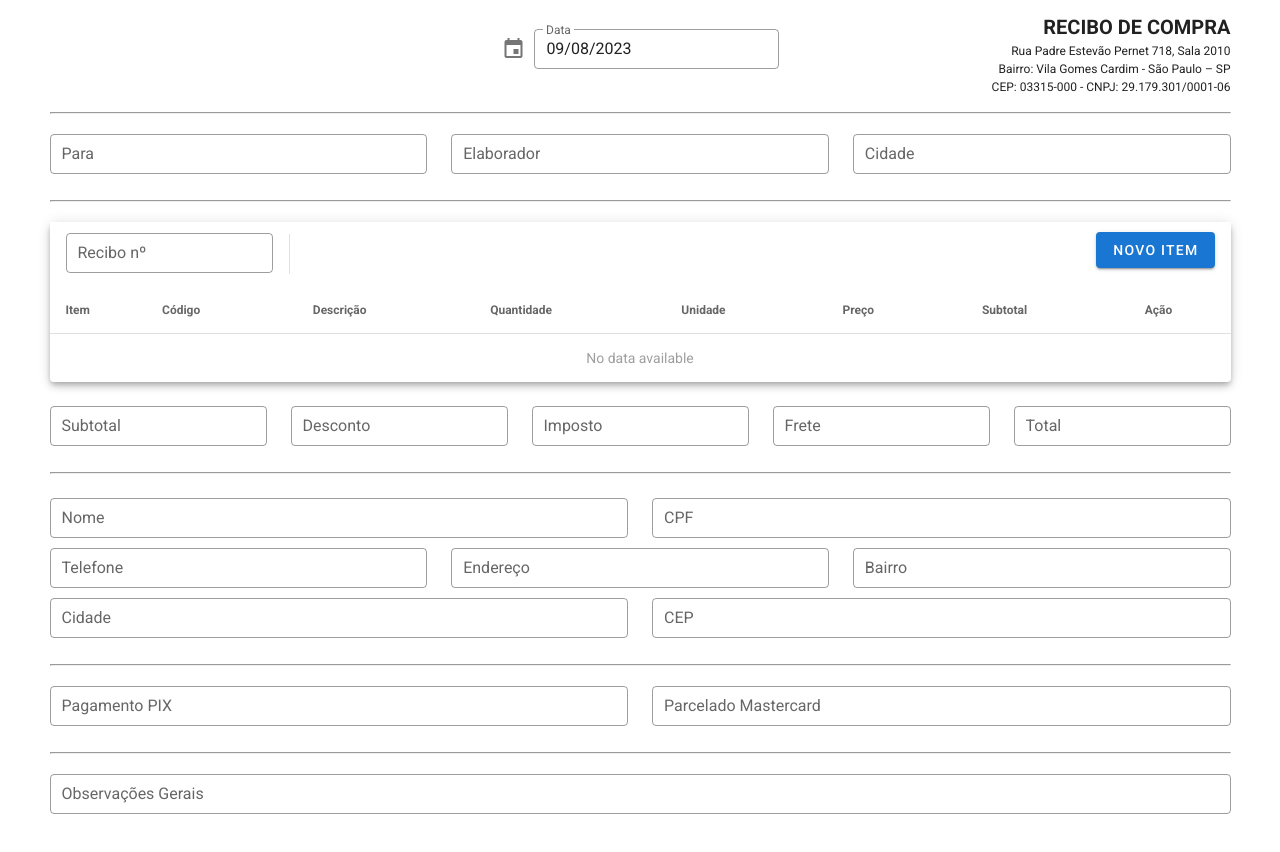
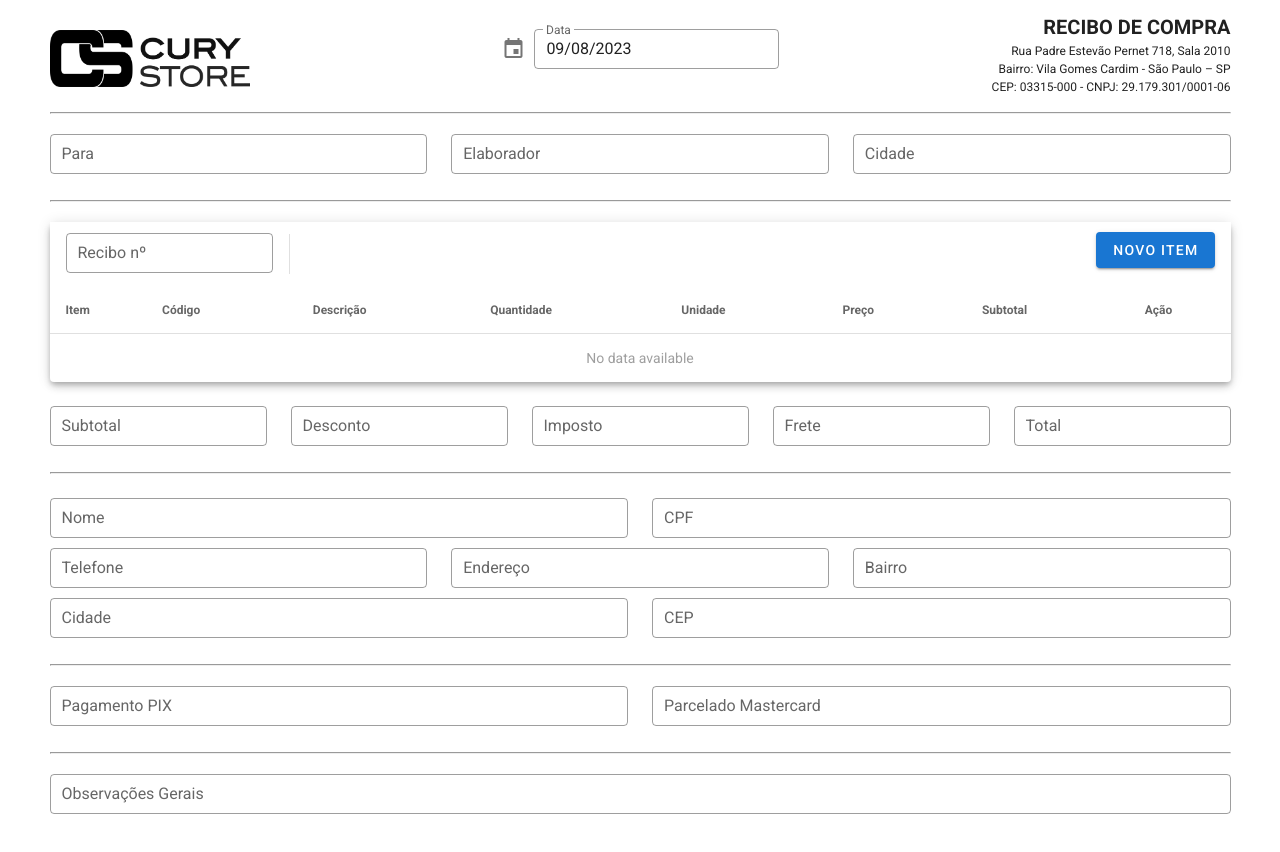
Before and after one commit to TairikJohnny/cury-store, a Nuxt app: page / in a window 1280 px wide. Built offline with nearby package versions, Linux system fonts and the light colour scheme.

Commit message:
Subindo o projeto

```diff
--- a/pages/index.vue
+++ b/pages/index.vue
@@ -4,7 +4,7 @@
     <div>
       <v-row class="align-center">
         <v-col>
-          <v-img src="logotipo.png" max-width="170"></v-img>
+          <img src="logotipo.png" width="200" />
         </v-col>
         <v-col cols="3">
           <v-menu v-model="menu" :close-on-content-click="false" transition="scale-transition" offset-y max-width="290px"
```
